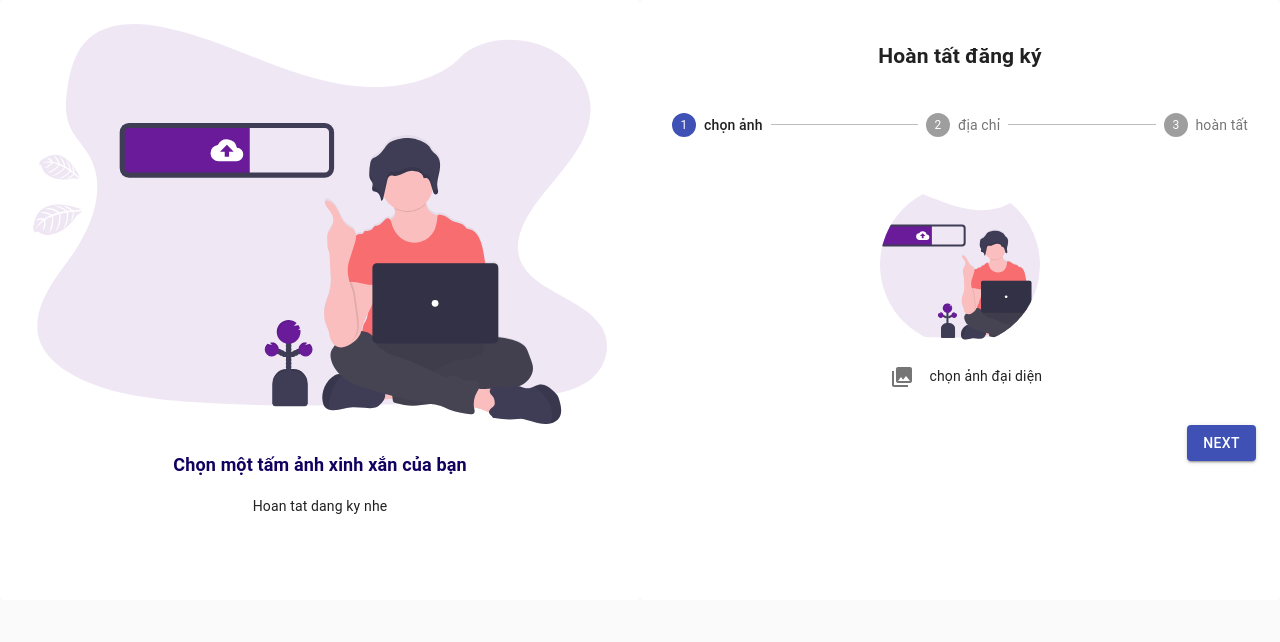
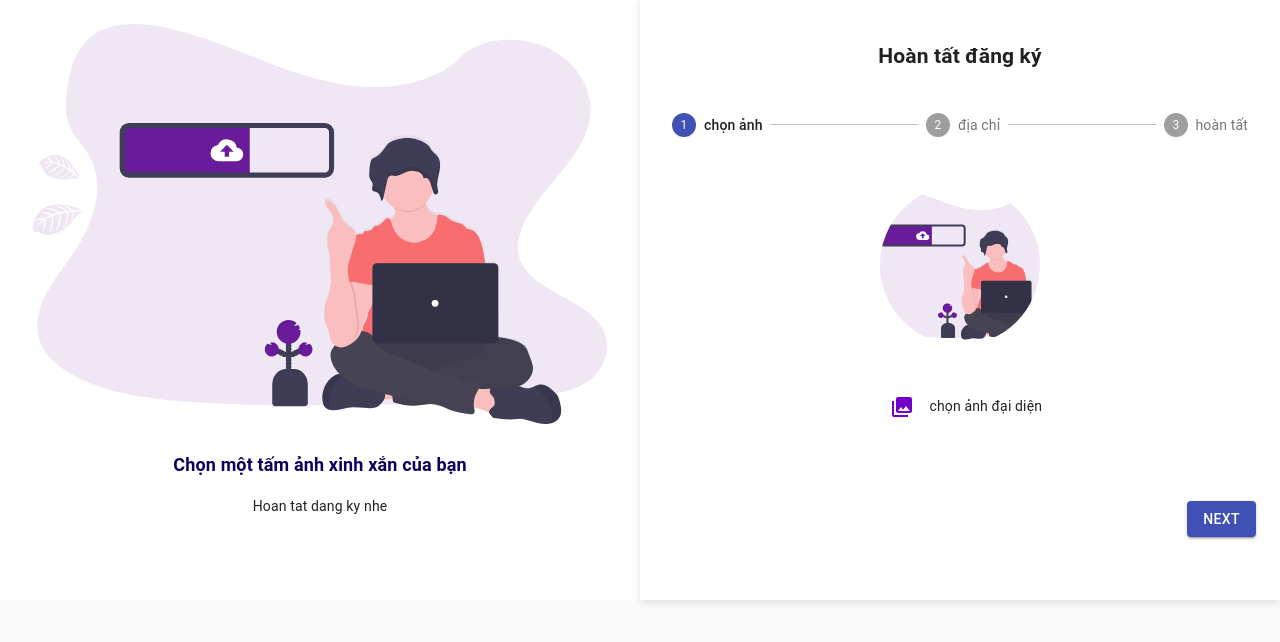
Before and after one commit to vothikimyen108/SocialNetwork, a React (Create React App) app in the folder social-network/: page /loginsignup in a window 1280 px wide. Shown: the top 642 px of the page. Built offline with nearby package versions, Linux system fonts and the light colour scheme; a web font is replaced by a local one.

Commit message:
update css

```diff
--- a/social-network/src/components/Login/FormLoginStyles.js
+++ b/social-network/src/components/Login/FormLoginStyles.js
@@ -54,7 +54,6 @@ const FormLoginStyles = makeStyles((theme) => ({
     width: "100%",
     padding: "0 30px",
   },
-  logo: {},
 
   textField: {
     [`& fieldset`]: {
--- a/social-network/src/components/Login/PhoneNumber.js
+++ b/social-network/src/components/Login/PhoneNumber.js
@@ -53,10 +53,48 @@ const useStyles = makeStyles((theme) => ({
       borderRadius: 25,
     },
   },
+  input: {
+    color: "#616161",
+
+    [`& fieldset`]: {
+      color: "#6a1b9a",
+      minWidth: "200px",
+      background: "white",
+      border: "1px solid #c5cae9",
+      borderRadius: 30,
+    },
+  },
 }));
 const PhoneNumber = () => {
   const classes = useStyles();
   const [selectedDate, handleDateChange] = useState(new Date());
+  const minimalSelectClasses = useMinimalSelectStyles();
+
+  const iconComponent = (props) => {
+    return (
+      <ExpandMoreIcon
+        className={props.className + " " + minimalSelectClasses.icon}
+      />
+    );
+  };
+
+  // moves the menu below the select input
+  const menuProps = {
+    classes: {
+      paper: minimalSelectClasses.paper,
+      list: minimalSelectClasses.list,
+    },
+    anchorOrigin: {
+      vertical: "bottom",
+      horizontal: "left",
+      color: "#000",
+    },
+    transformOrigin: {
+      vertical: "top",
+      horizontal: "left",
+    },
+    getContentAnchorEl: null,
+  };
   return (
     <ValidatorForm
       className={classes.form}
@@ -100,23 +138,20 @@ const PhoneNumber = () => {
             />
           </nav>
           <nav>
-            <InputLabel id="demo-controlled-open-select-label">Age</InputLabel>
-            <Select
-              labelId="demo-controlled-open-select-label"
-              id="demo-controlled-open-select"
-              //   open={open}
-              //   onClose={handleClose}
-              //   onOpen={handleOpen}
-              //   value={age}
+            <TextValidator
+              id="standard-select-currency"
+              select
+              label="Giới tính"
+              className={classes.textField}
+              variant="outlined"
+              margin="normal"
+              fullWidth
+              //   value={currency}
               //   onChange={handleChange}
             >
-              <MenuItem value="">
-                <em>None</em>
-              </MenuItem>
-              <MenuItem value={10}>Ten</MenuItem>
-              <MenuItem value={20}>Twenty</MenuItem>
-              <MenuItem value={30}>Thirty</MenuItem>
-            </Select>
+              <MenuItem value={0}>Nam</MenuItem>
+              <MenuItem value={1}>Nữ</MenuItem>
+            </TextValidator>
           </nav>
         </Grid>
       </Grid>
--- a/social-network/src/components/Login/SignUpForm.js
+++ b/social-network/src/components/Login/SignUpForm.js
@@ -52,6 +52,13 @@ const useStyles = makeStyles((theme) => ({
     marginTop: theme.spacing(3),
     marginLeft: theme.spacing(1),
   },
+  right: {
+    boxShadow: "rgba(99, 99, 99, 0.2) 0px 2px 8px 0px",
+  },
+  content: {
+    width: "100%",
+    height: 300,
+  },
 }));
 
 const steps = ["chọn ảnh", "địa chỉ", "hoàn tất"];
@@ -91,12 +98,25 @@ export default function SignUpForm() {
     switch (step) {
       case 0:
         return (
-          <UploadAvatar values={img} handleChange={handleChange}></UploadAvatar>
+          <div className={classes.content}>
+            <UploadAvatar
+              values={img}
+              handleChange={handleChange}
+            ></UploadAvatar>
+          </div>
         );
       case 1:
-        return <Abc></Abc>;
+        return (
+          <div className={classes.content}>
+            <Abc></Abc>
+          </div>
+        );
       case 2:
-        return <PhoneNumber></PhoneNumber>;
+        return (
+          <div className={classes.content}>
+            <PhoneNumber></PhoneNumber>
+          </div>
+        );
       default:
         throw new Error("Unknown step");
     }
@@ -144,7 +164,7 @@ export default function SignUpForm() {
           </main>
         </Grid>{" "}
         <CssBaseline />
-        <Grid item xs={12} sm={6} md={6}>
+        <Grid item xs={12} sm={6} md={6} className={classes.right}>
           <CssBaseline></CssBaseline>
           <main className={classes.layout}>
             <Paper className={classes.paper}>
--- a/social-network/src/components/Login/UploadAvatar.js
+++ b/social-network/src/components/Login/UploadAvatar.js
@@ -14,6 +14,7 @@ const useStyles = makeStyles((theme) => ({
     display: "flex",
     alignItems: "center",
     justifyContent: "center",
+    marginBottom: 30,
     "& > *": {
       margin: theme.spacing(1),
     },
@@ -27,48 +28,25 @@ const useStyles = makeStyles((theme) => ({
     display: "none",
     color: "#7200ca",
   },
+  subButton: {
+    color: "#7200ca",
+  },
 }));
 const UploadAvatar = (props) => {
-  //   const [images, setImages] = useState(props.value);
   const classes = useStyles();
-
-  //   const fileInputRef = useRef();
 
   const handlerImg = () => {
     return (
       <div className={classes.root}>
-        {/* <ImageList className={classes.imageList} cols={3} rowHeight={160}> */}
         {values === "" ? (
           <Avatar alt="Remy Sharp" src={Upload} className={classes.large} />
         ) : (
           <Avatar alt="Remy Sharp" src={values} className={classes.large} />
         )}
-        {/* </ImageList> */}
       </div>
     );
   };
 
-  //   const addImage = (e) => {
-  //     if (e.target.files) {
-  //       let filesArray = "";
-  //       for (let i = 0; i < e.target.files.length; i++) {
-  //         filesArray = URL.createObjectURL(e.target.files[i]);
-  //       }
-
-  //       setImages((prevImages) => (prevImages = filesArray));
-  //       Array.from(e.target.files).map((file) => URL.revokeObjectURL(file));
-  //     }
-  //   };
-
-  //   useEffect(() => {
-  //     if (fileInputRef) fileInputRef.current.value = null;
-  //     console.log(images);
-  //   }, [images]);
-  //   // //xóa
-  //   const handlerRemove = (photo) => {
-  //     console.log(photo);
-  //     setImages((oldState) => oldState.filter((item) => item !== photo));
-  //   };
   const { values, handleChange } = props;
   return (
     <div>
```
